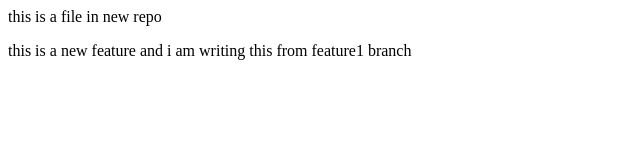
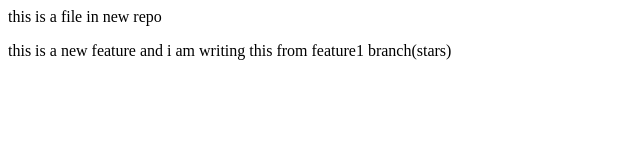
Before and after one commit to Aqil-Umar0880/localrepo, a plain HTML site: page index.html in a window 1280 px wide. Shown: the full height of the page, 0-640 px from the left. Drawn offline with Linux system fonts and the light colour scheme.

Commit message:
added stars

```diff
--- a/index.html
+++ b/index.html
@@ -1,2 +1,2 @@
 <p>this is a file in new repo </p>
-<p>this is a new feature and i am writing this from feature1 branch</p>
+<p>this is a new feature and i am writing this from feature1 branch(stars)</p>
```
